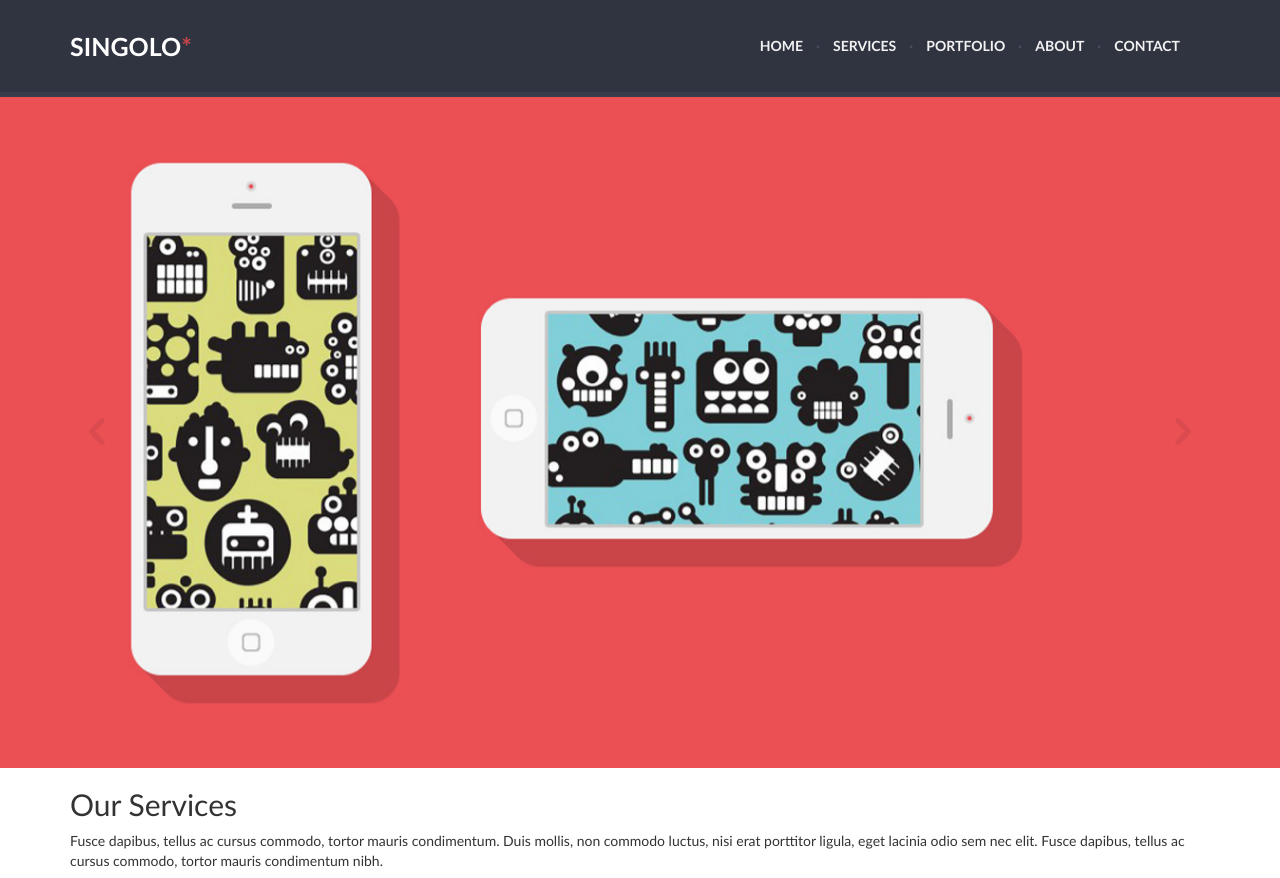
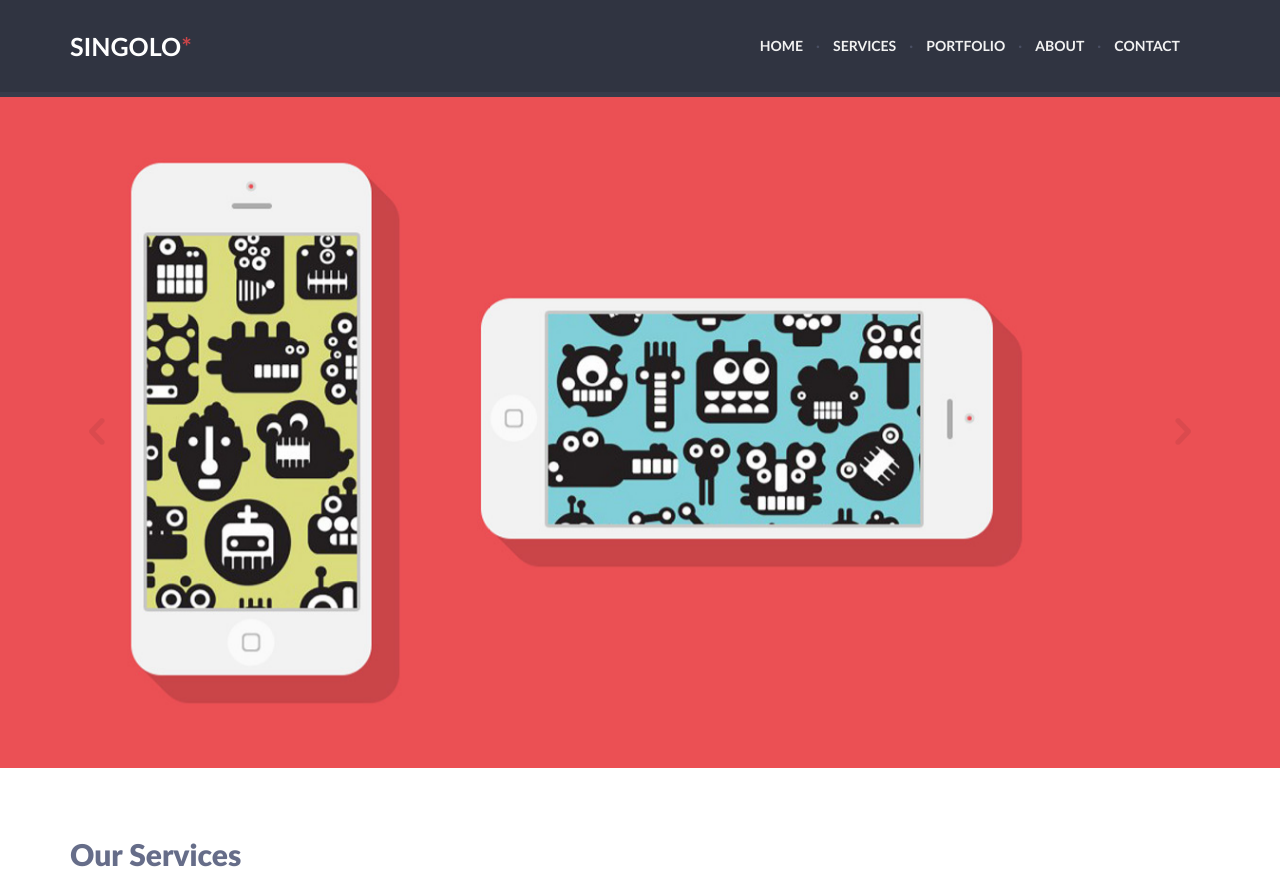
Before and after one commit to KovtuhAlexander/singolo-working-files, a website: page src/index.html in a window 1280 px wide. Shown: the top 878 px of the page. Drawn offline with Linux system fonts and the light colour scheme.

Commit message:
add heading

```diff
--- /dev/null
+++ b/src/scss/includes/_services.scss
@@ -0,0 +1,17 @@
+.services {
+	&__header {
+		margin-top: 70px;
+		color: $heading-color;
+		font-size: 30px;
+		font-weight: 900;
+	}
+
+	&__subHeader {
+		margin-top: 35px;
+		margin-bottom: 47px;
+		color: $text-color;
+		font-size: 18px;
+		font-weight: 300;
+		line-height: 30px;
+	}
+}
--- a/src/scss/main.scss
+++ b/src/scss/main.scss
@@ -2,3 +2,4 @@
 @import 'base';
 @import 'includes/header';
 @import 'includes/slider';
+@import 'includes/services';
```
Also changed, not shown: src/css/main.css.
